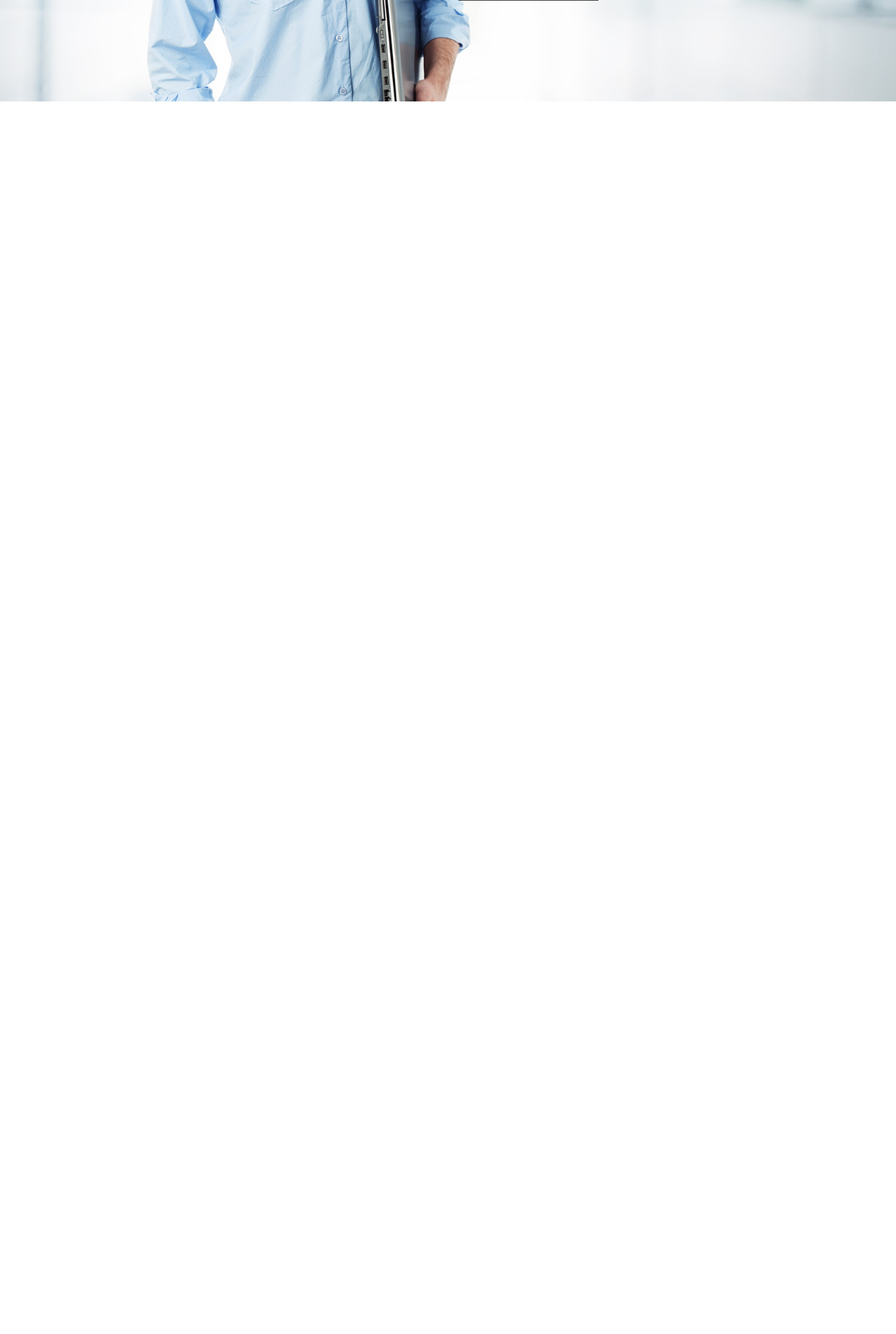
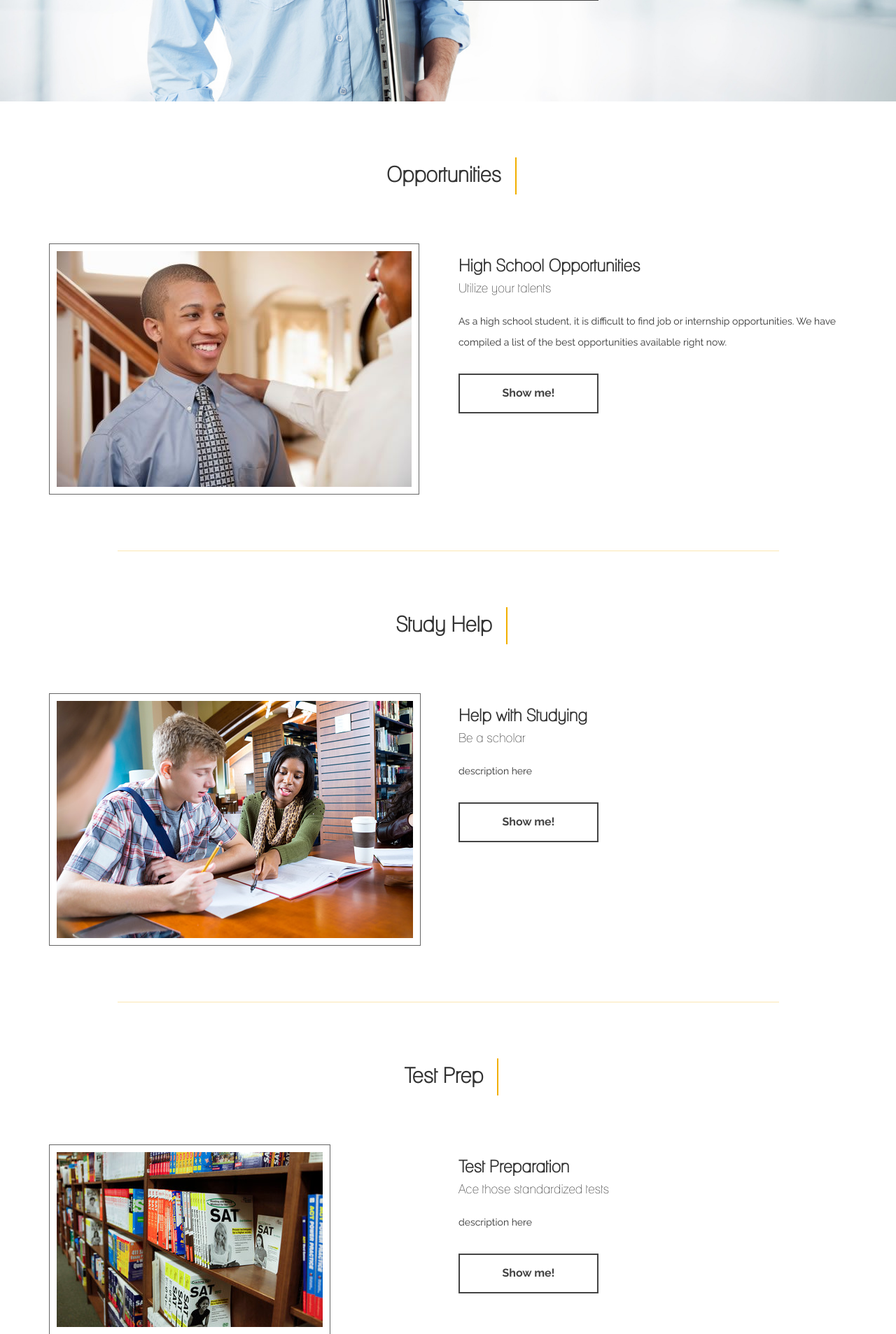
Before and after one commit to srafi1/mist-community-service-stuy, a Flask app: page / in a window 1280 px wide. Shown: the part 536-2443 px from the top of the page at 70% size. Before the commit the page ends 681 px from the top, so only its background shows below. Run offline with Flask 2, Linux system fonts and the light colour scheme; some libraries are stand-ins or nearby versions.

Commit message:
Automatic commit message

```diff
--- a/static/css/style.css
+++ b/static/css/style.css
@@ -166,24 +166,24 @@ img:hover {
 }
 
 /* about section */
-#about {
+.info-section {
   padding-top: 60px;
   padding-bottom: 80px;
 }
-#about h2 {
+.info-section h2 {
   border-right: 2px solid #f2af00;
   display: inline-block;
   padding: 10px 20px 10px 10px;
 }
-#about .col-md-12 {
+.info-section .col-md-12 {
   text-align: center;
   padding-bottom: 60px;
 }
-#about img {
+.info-section img {
   border: 1px solid #666;
   padding: 10px;
 }
-#about h4 {
+.info-section h4 {
   padding-bottom: 10px;
 }
 
@@ -468,6 +468,36 @@ footer span {
 	color: #fff;
   }
 
+.btn-link {
+  background: rgba(255, 255, 255, 0.6);
+  border: 2px solid #444;
+  border-radius: 0px;
+  color: #444;
+  font-family: 'Raleway', sans-serif;
+  font-weight: bold;
+  font-size: 16px;
+  padding-top: 14px;
+  width: 200px;
+  padding: 15px;
+  margin-top: 20px;
+  transition: all 0.4s ease-in-out;
+  -webkit-transition: all 0.4s ease-in-out;
+  -moz-transition: all 0.4s ease-in-out;
+  -ms-transition: all 0.4s ease-in-out;
+}
+.btn-link:hover {
+  background: #f2af00;
+  border-color: transparent;
+  color: #fff;
+  text-decoration: none;
+}
+.btn-link:active {
+  background: #f2af00;
+  border-color: transparent;
+  color: #fff;
+  text-decoration: none;
+}
+
 /* media 960 */
 @media only screen and ( max-width: 980px ) {
   .navbar-default .navbar-nav li a {
--- a/templates/index.html
+++ b/templates/index.html
@@ -9,9 +9,123 @@
 	<h2>Welcome to</h2>
 	<h1><strong>Student Essentials</strong></h1>
 	<p>All of your scholarly needs in one place.</p>
-	    <a href="#" class="btn btn-default smoothScroll">LET'S GET CRACKIN'</a>
+	<a href="#opportunities" class="btn btn-default smoothScroll">LET'S GET CRACKIN'</a>
       </div>
     </div>
   </div>
 </div>
+
+<!-- opportuinites section -->
+<div id="opportunities" class="info-section">
+  <div class="container">
+    <div class="row">
+      <div class="col-md-12 col-sm-12">
+	<h2>Opportunities</h2>
+      </div>
+      <div class="col-md-6 col-sm-6">
+	<img src="../static/images/opportunities.jpg" class="img-responsive" alt="about img">
+      </div>
+      <div class="col-md-6 col-sm-6">
+	<h3>High School Opportunities</h3>
+	<h4>Utilize your talents</h4>
+	<p>As a high school student, it is difficult to find job or internship opportunities. We have compiled a list of the best opportunities available right now.</p>
+	<a href="/opportunities" class="btn btn-default btn-link">Show me!</a>
+      </div>
+    </div>
+  </div>
+</div>
+
+<!-- divider section -->
+<div class="container">
+  <div class="row">
+    <div class="col-md-1 col-sm-1"></div>
+    <div class="col-md-10 col-sm-10">
+      <hr>
+    </div>
+    <div class="col-md-1 col-sm-1"></div>
+  </div>
+</div>
+
+<!-- study help section -->
+<div id="studyhelp" class="info-section">
+  <div class="container">
+    <div class="row">
+      <div class="col-md-12 col-sm-12">
+	<h2>Study Help</h2>
+      </div>
+      <div class="col-md-6 col-sm-6">
+	<img src="../static/images/studyhelp.jpg" class="img-responsive" alt="about img">
+      </div>
+      <div class="col-md-6 col-sm-6">
+	<h3>Help with Studying</h3>
+	<h4>Be a scholar</h4>
+	<p>description here</p>
+	<a href="/studyhelp" class="btn btn-default btn-link">Show me!</a>
+      </div>
+    </div>
+  </div>
+</div>
+
+<!-- divider section -->
+<div class="container">
+  <div class="row">
+    <div class="col-md-1 col-sm-1"></div>
+    <div class="col-md-10 col-sm-10">
+      <hr>
+    </div>
+    <div class="col-md-1 col-sm-1"></div>
+  </div>
+</div>
+
+<!-- test prep section -->
+<div id="testprep" class="info-section">
+  <div class="container">
+    <div class="row">
+      <div class="col-md-12 col-sm-12">
+	<h2>Test Prep</h2>
+      </div>
+      <div class="col-md-6 col-sm-6">
+	<img src="../static/images/testprep.jpg" class="img-responsive" alt="about img">
+      </div>
+      <div class="col-md-6 col-sm-6">
+	<h3>Test Preparation</h3>
+	<h4>Ace those standardized tests</h4>
+	<p>description here</p>
+	<a href="/testprep" class="btn btn-default btn-link">Show me!</a>
+      </div>
+    </div>
+  </div>
+</div>
+
+<!-- divider section -->
+<div class="container">
+  <div class="row">
+    <div class="col-md-1 col-sm-1"></div>
+    <div class="col-md-10 col-sm-10">
+      <hr>
+    </div>
+    <div class="col-md-1 col-sm-1"></div>
+  </div>
+</div>
+
+<!-- study tips section -->
+<div id="studytips" class="info-section">
+  <div class="container">
+    <div class="row">
+      <div class="col-md-12 col-sm-12">
+	<h2>Study Tips</h2>
+      </div>
+      <div class="col-md-6 col-sm-6">
+	<img src="../static/images/studytips.jpg" class="img-responsive" alt="about img">
+      </div>
+      <div class="col-md-6 col-sm-6">
+	<h3>Study Tips</h3>
+	<h4>Make the most of your study time</h4>
+	<p>description here</p>
+	<a href="/studytips" class="btn btn-default btn-link">Show me!</a>
+      </div>
+    </div>
+  </div>
+</div>
+
 {% endblock %}
--- a/templates/master.html
+++ b/templates/master.html
@@ -37,6 +37,9 @@
     <link rel="stylesheet" href="../static/css/style.css">
     <!-- google web font css -->
     <link href='http://fonts.googleapis.com/css?family=Raleway:400,300,600,700' rel='stylesheet' type='text/css'>
+
+    <!-- favicon -->
+    <link rel="shortcut icon" href="../static/images/favicon.ico"/>
     {% endblock %}
   </head>
   <body data-spy="scroll" data-target=".navbar-collapse">
```
Also changed, not shown: templates/404.html (+10 -12 lines), static/images/favicon.ico (added), static/images/opportunities.jpg (added), static/images/studyhelp.jpg (added), static/images/studytips.jpg (added), static/images/testprep.jpg (added). Lines whose indentation alone changed are shown as unchanged.
